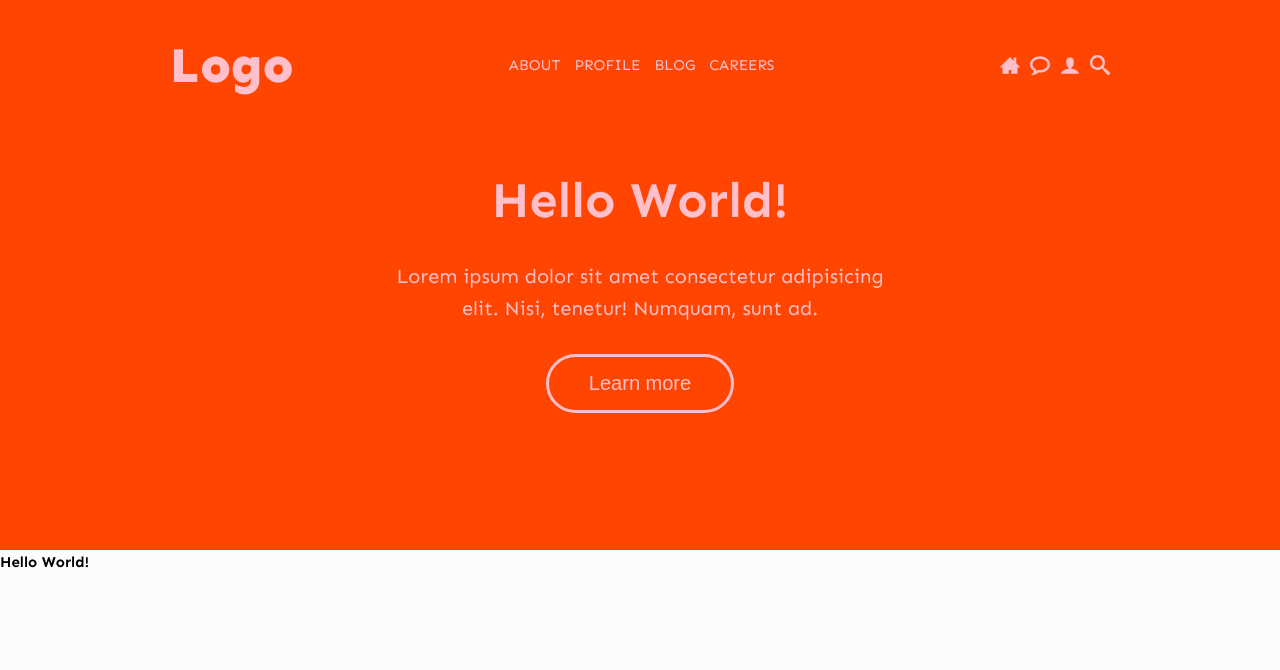
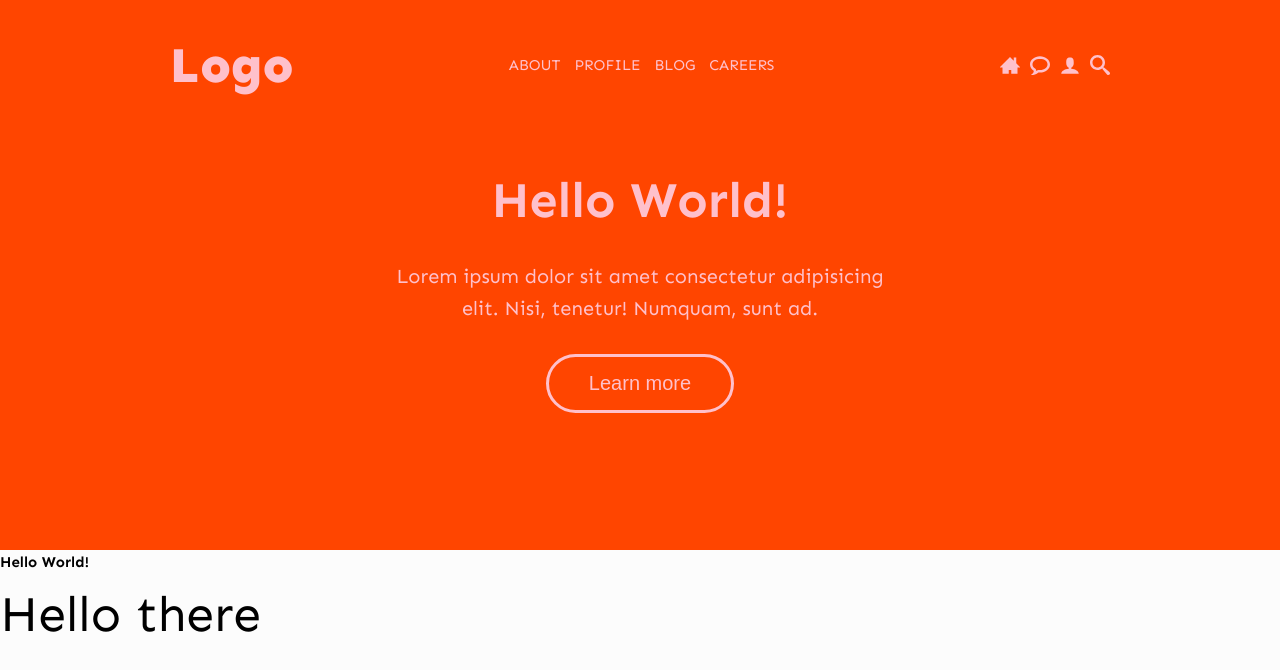
Before and after one commit to MuckHub/testing, a website: page index.html in a window 1280 px wide. Drawn offline with Linux system fonts and the light colour scheme.

Commit message:
another line added

```diff
--- a/index.html
+++ b/index.html
@@ -49,6 +49,7 @@
     </header>
 
     <h2>Hello World!</h2>
+    <p class="hdhfhd">Hello there</p>
 
 </body>
 
```
